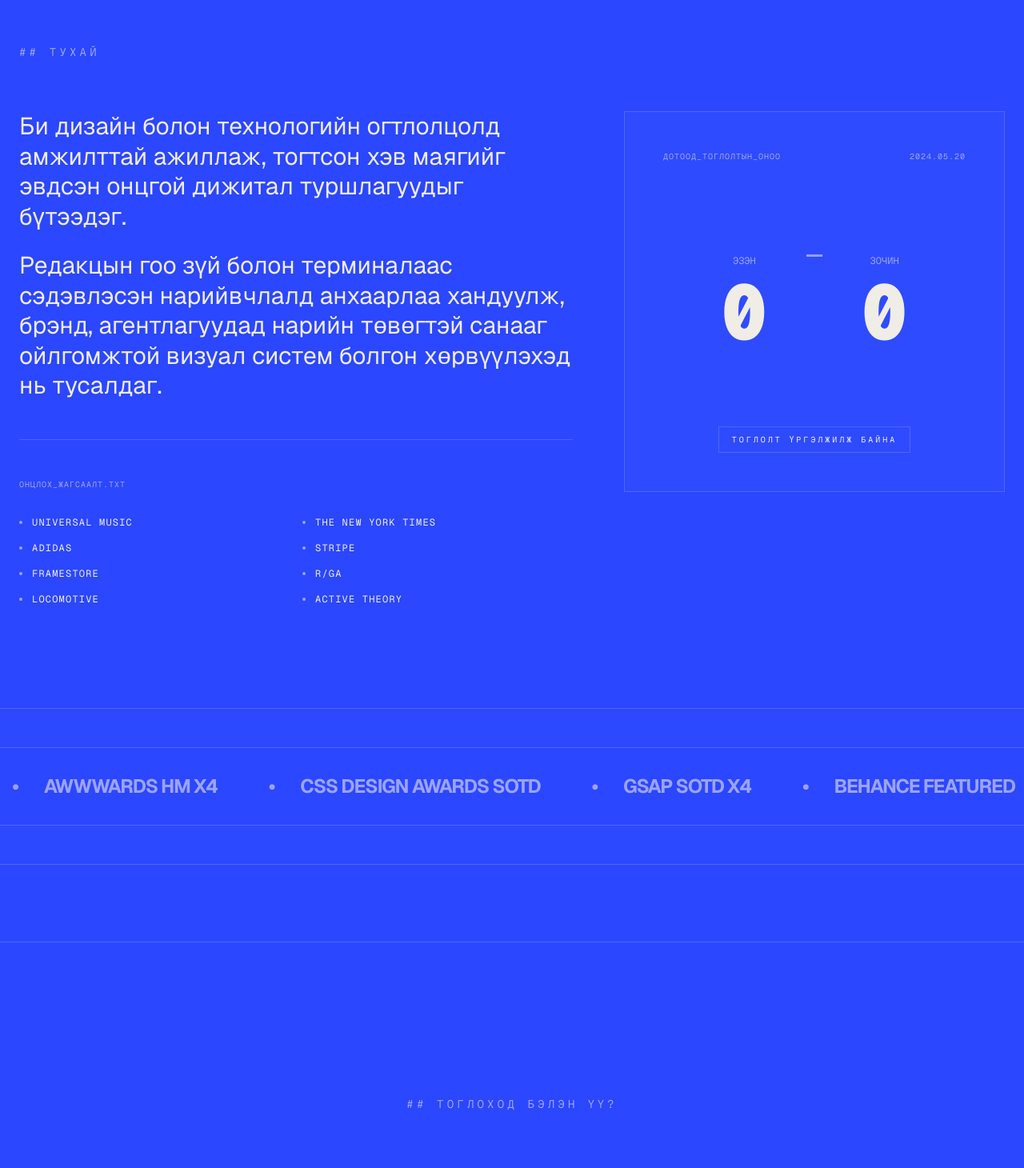
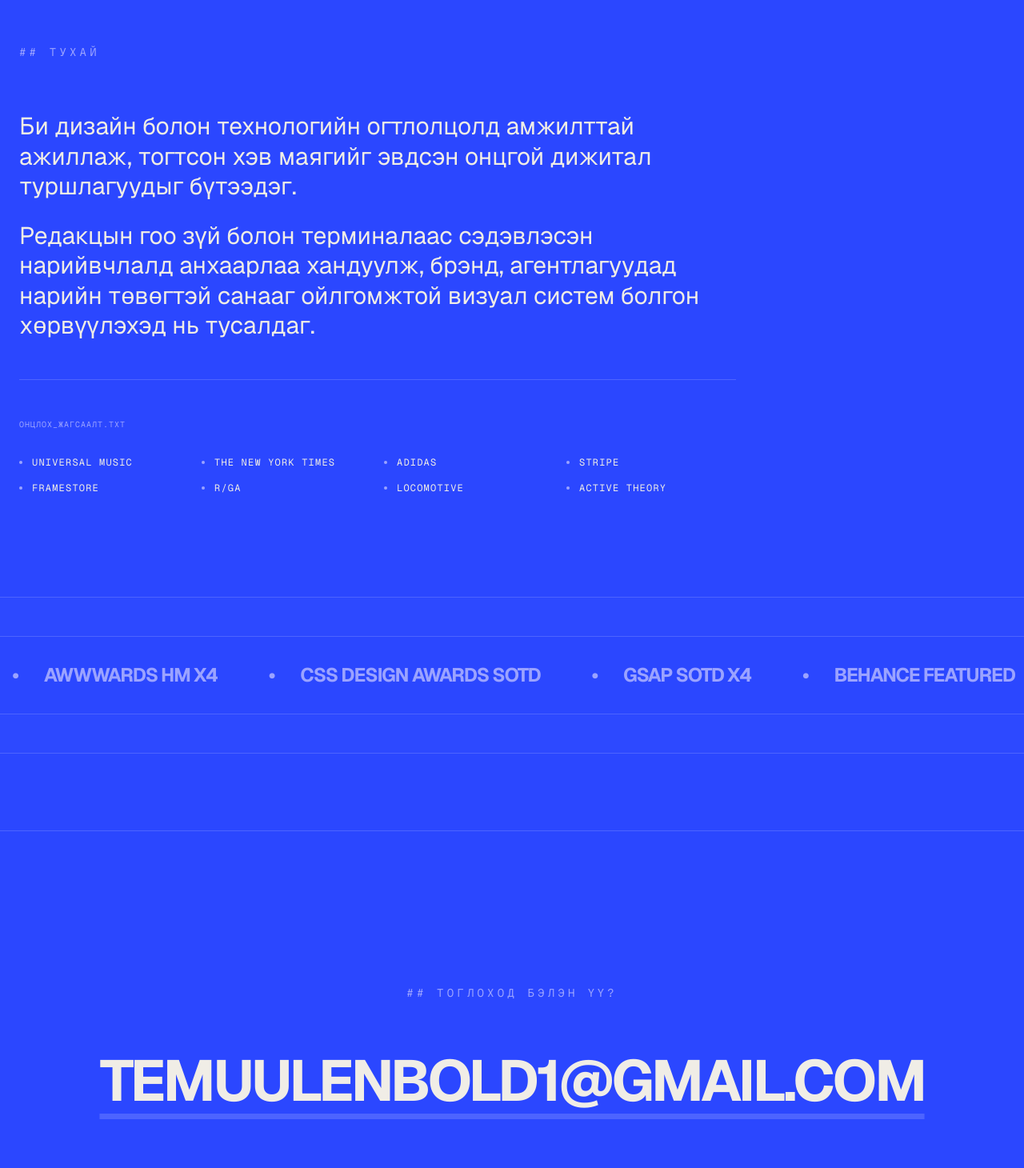
Before and after one commit to Energyshifter8/portfolio, a Next.js app: page / in a window 1280 px wide. Shown: the part 3620-5080 px from the top of the page at 80% size. Built offline with nearby package versions, Linux system fonts and the light colour scheme.

Commit message:
contact changes and delete one part that local game

```diff
--- a/components/layout/Header.tsx
+++ b/components/layout/Header.tsx
@@ -20,7 +20,7 @@ const Header = () => {
             </Link>
           </li>
           <li>
-            <a href="mailto:hello@example.com" className="hover:opacity-60 transition-opacity">
+            <a href="mailto:temuulenbold1@gmail.com" className="hover:opacity-60 transition-opacity">
               ХОЛБОО_ТОГТООХ
             </a>
           </li>
--- a/components/sections/About.tsx
+++ b/components/sections/About.tsx
@@ -31,8 +31,7 @@ const About = () => {
       <div className="px-6 max-w-7xl mx-auto mb-32">
         <h2 className="text-sm font-mono uppercase tracking-[0.3em] text-muted mb-16">## ТУХАЙ</h2>
 
-        <div className="grid md:grid-cols-12 gap-16 items-start">
-          <div className="md:col-span-7 space-y-12">
+        <div className="max-w-4xl space-y-12">
           <div className="space-y-6 text-2xl md:text-3xl leading-tight">
             <p>
               Би дизайн болон технологийн огтлолцолд амжилттай ажиллаж, тогтсон хэв маягийг эвдсэн онцгой дижитал туршлагуудыг бүтээдэг.
@@ -44,7 +43,7 @@ const About = () => {
 
           <div className="pt-12 border-t border-border">
             <h4 className="font-mono text-[10px] uppercase tracking-widest text-muted mb-8">ОНЦЛОХ_ЖАГСААЛТ.TXT</h4>
-              <ul className="grid grid-cols-2 gap-4">
+            <ul className="grid grid-cols-2 md:grid-cols-4 gap-4">
               {clients.map(client => (
                 <li key={client} className="font-mono text-xs uppercase tracking-widest flex items-center gap-3">
                   <span className="w-1 h-1 bg-muted rounded-full" />
@@ -52,34 +51,6 @@ const About = () => {
                 </li>
               ))}
             </ul>
-            </div>
-          </div>
-
-          <div className="md:col-span-5">
-            <div className="bg-white/[0.02] border border-border p-12 aspect-square flex flex-col justify-between">
-              <div className="flex justify-between font-mono text-[10px] text-muted uppercase tracking-widest">
-                <span>ДОТООД_ТОГЛОЛТЫН_ОНОО</span>
-                <span>2024.05.20</span>
-              </div>
-
-              <div className="flex items-baseline justify-center gap-12">
-                <div className="text-center">
-                  <div className="font-mono text-xs text-muted mb-2">ЭЗЭН</div>
-                  <div className="text-8xl font-black font-mono leading-none">0</div>
-                </div>
-                <div className="text-4xl text-muted font-mono">—</div>
-                <div className="text-center">
-                  <div className="font-mono text-xs text-muted mb-2">ЗОЧИН</div>
-                  <div className="text-8xl font-black font-mono leading-none">0</div>
-                </div>
-              </div>
-
-              <div className="flex justify-center">
-                <div className="px-4 py-2 border border-border font-mono text-[10px] uppercase tracking-[0.3em]">
-                  ТОГЛОЛТ ҮРГЭЛЖИЛЖ БАЙНА
-                </div>
-              </div>
-            </div>
           </div>
         </div>
       </div>
--- a/components/sections/Contact.tsx
+++ b/components/sections/Contact.tsx
@@ -7,10 +7,10 @@ const Contact = () => {
 
       <div className="space-y-12">
         <a
-          href="mailto:hello@example.com"
+          href="mailto:temuulenbold1@gmail.com"
           className="block text-4xl md:text-7xl font-bold tracking-tighter uppercase hover:text-muted transition-colors underline decoration-border underline-offset-[16px]"
         >
-          hello@example.com
+          temuulenbold1@gmail.com
         </a>
 
         <div className="flex flex-col md:flex-row items-center justify-center gap-8 md:gap-16 pt-12">
```
Lines whose indentation alone changed are shown as unchanged.
